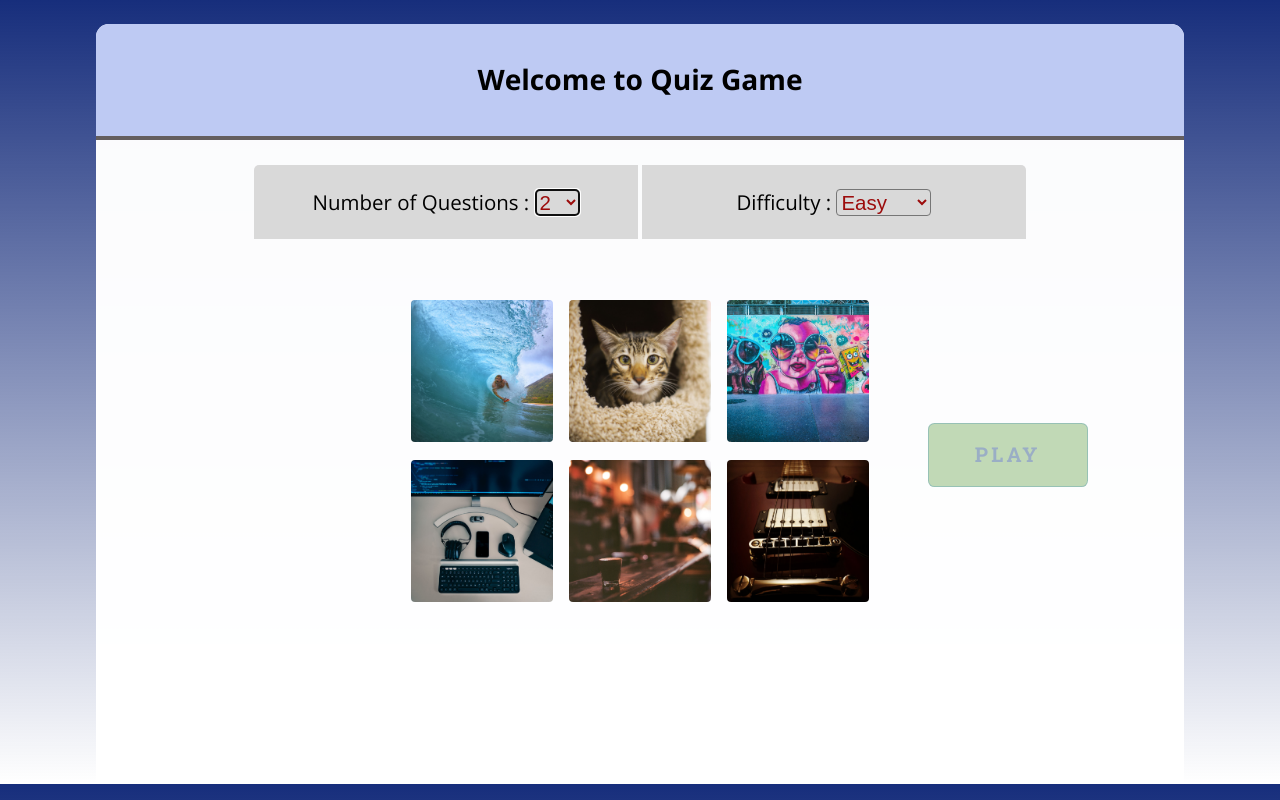
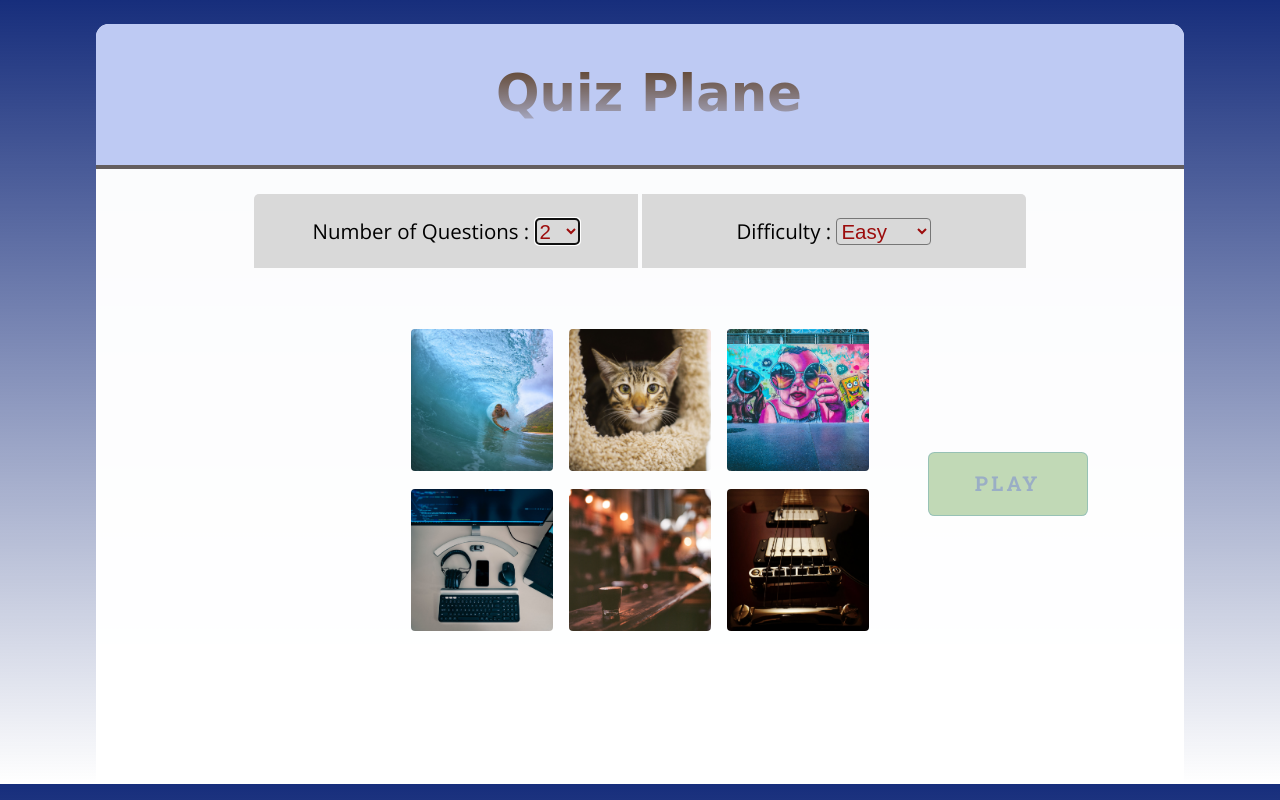
Before and after one commit to Kalud-Z/TheQuizGame, a website built with webpack: page src/index.html in a window 1280 px wide. Built offline with nearby package versions, Linux system fonts and the light colour scheme; a web font is replaced by a local one.

Commit message:
title animation done

```diff
--- a/src/index.html
+++ b/src/index.html
@@ -13,6 +13,8 @@
     <link href="https://fonts.googleapis.com/css?family=Roboto+Slab:700&display=swap" rel="stylesheet">
     <link href="https://fonts.googleapis.com/css?family=Mali:400,500,700&display=swap" rel="stylesheet">
     <link href="https://fonts.googleapis.com/css?family=Merienda+One&display=swap" rel="stylesheet">
+    <link href="https://fonts.googleapis.com/css?family=Merienda+One&display=swap" rel="stylesheet">
+
 
 
 
@@ -37,8 +39,27 @@
 <div class="container">
 
 
+                <!-- center-element -->
+    <div class="header center-element">
 
-    <div class="header center-element">   Welcome to Quiz Game
+    <!-- <div class="AppTitle">a&nbsp;&nbsp;&nbsp;&nbsp;&nbsp;&nbsp;&nbsp;&nbsp;&nbsp;&nbsp;bsdgsgs</div>    -->
+    <div class="AppTitle">
+    <span class="AppTitle__letter"> &nbsp;</span>
+    <span class="AppTitle__letter">Q</span>
+    <span class="AppTitle__letter">u</span>
+    <span class="AppTitle__letter">i</span>
+    <span class="AppTitle__letter">z</span>
+    <span class="AppTitle__letter">&nbsp;</span>
+    <span class="AppTitle__letter">P</span>
+    <span class="AppTitle__letter">l</span>
+    <span class="AppTitle__letter">a</span>
+    <span class="AppTitle__letter">n</span>
+    <span class="AppTitle__letter">e</span>
+    <span class="AppTitle__letter">t</span>
+    <span class="AppTitle__letter"> &nbsp;</span>
+
+
+    </div>
                                 <!-- turn-visible -->
     <div class="go-back-button--replacement-Container "> <svg class="go-back-button--replacement"> <use href="./img/symbol-defs.svg#icon-arrow-left"></use> </svg> </div>
     <!-- <div class="go-back-button--replacement-Container turn-visible "> fgfgfg </div> -->
--- a/src/sass/base/_utilities.scss
+++ b/src/sass/base/_utilities.scss
@@ -46,3 +46,22 @@
     // background-color: rgba(245, 16, 176, 0.5);
     background-position:left bottom !important; //upon hover : red comes from left to right , and it covers the whole surface
 }
+
+
+
+.display-Letter {
+    margin-right: 0rem !important; // starts 47rem. ends = 0rem
+}
+
+.title-change-color {
+
+    @supports (-webkit-background-clip: text) or (background-clip: text) {  //if the browser supports these then do the following
+        background-clip: text;
+        -webkit-background-clip: text;
+        -webkit-text-fill-color: transparent;
+        text-fill-color: transparent;
+
+        background-image: linear-gradient(to top, #4a260300, #4a260386, #4a2603);
+    }
+
+}
--- a/src/sass/components/_buttons.scss
+++ b/src/sass/components/_buttons.scss
@@ -137,7 +137,7 @@
 }
 
 .go-back-button {
-    width: 13rem;
+    // width: 13rem;
     height: 3.85rem;
     background-color: rgba(0, 174, 255, 0.692);
     color: beige;
@@ -148,6 +148,7 @@
     margin-bottom: 2rem;
     margin-top: 1rem;
     margin-left:1rem;
+    padding: 0 2rem;
     &:hover { background-color: rgba(0, 102, 255, 0.63); }
 
     &--replacement {
--- a/src/sass/layout/_header.scss
+++ b/src/sass/layout/_header.scss
@@ -1,12 +1,42 @@
 
 .header {
-    font-size: 2.2rem;
+
     width: 100%;
     border-bottom: 4px solid rgb(100, 94, 94);
-    padding: 2.5rem 0;
+    padding: 5.5rem 0;
     background-color: #becaf3;
     border-radius: 1rem 1rem 0 0;
-    font-weight: 700;
 
     position: relative;
+
+    overflow: hidden;
+
+    & .AppTitle {
+        width: 25.3rem;
+        font-weight: 700;
+        font-size: 4rem;
+        font-family: 'Merienda One', cursive;
+        color : black;
+        // color : transparent;
+        // -webkit-background-clip: text;
+        // background-clip: text;
+        // background-image: linear-gradient(to top, #4a260300, #4a260386, #4a2603);
+
+        display: flex;
+        align-items: center;
+        justify-content: start;
+
+        position: absolute;
+        left: 50%;
+        left: 50%;
+        top: 50%;
+        transform: translate(-50%,-50%);
+
+        &__letter {
+            margin-right: 47rem; // starts 47rem. ends = 0rem
+            transition:all 1s ease-in;
+        }
+
+    }
+
 }
--- a/src/scripts/js/index.js
+++ b/src/scripts/js/index.js
@@ -203,7 +203,6 @@ const ctrlGoBackToScore = () => {
 
 // click buttons Event Listeners §§§§§§§§§§§§§§§§§§§§§§§§§§§§§§§§§§§§§§§§§§§§§§§§§§§§§§§§§§§§§§§§§§§§§§§§§§§§§§§§§§§§§§§§§§§§§§§§§§§§§
 
-
 // choose caterogy listener
 elements.categoriesContainer.addEventListener('click', e => {
     if(e.target.matches('.'+DOMString.category))
@@ -307,7 +306,16 @@ window.addEventListener('keydown', event => {
 });
 
 
-// Other Event Listeners §§§§§§§§§§§§§§§§§§§§§§§§§§§§§§§§§§§§§§§§§§§§§§§§§§§§§§§§§§§§§§§§§§§§§§§§§§§§§§§§§§§§§§§§§§§§§§§§§§§§§§§§§
+// load and Scroll event Listeners §§§§§§§§§§§§§§§§§§§§§§§§§§§§§§§§§§§§§§§§§§§§§§§§§§§§§§§§§§§§§§§§§§§§§§§§§§§§§§§§§§§§§§§§§§§§§§§§§§§§§§§§§
+
+
+// title animation !
+window.addEventListener('load', () => {
+    const allLetters = elements.AppTitle__letter;
+    allLetters.forEach((el,i) => { el.classList.add('display-Letter'); })
+    setTimeout(() => { elements.AppTitle.classList.add('title-change-color'); }, 1000);  //doesnt work in firefox !
+})
+
 
 // Display Images nicely. And , if necessary , Handle Media queries
 window.addEventListener('load', () => {
@@ -352,8 +360,6 @@ const changeGobackBtnOnScroll = () => {
 
 
 
-
-
 /*
 window.addEventListener('click', el => {
    console.log(el.target)
--- a/src/scripts/js/views/base.js
+++ b/src/scripts/js/views/base.js
@@ -2,6 +2,8 @@
 
 export const elements = {
     popupContainer:                 document.querySelector('.popups'),
+    AppTitle:                       document.querySelector('.AppTitle'),
+    AppTitle__letter:               document.querySelectorAll('.AppTitle__letter'),
     exitPopup:                      document.querySelector('.exit-popup'),
     container:                      document.querySelector('.container'),
     numOfQuestionsToPlay:           document.querySelector('.number-of-questions-to-play'),
--- a/src/scripts/js/views/startView.js
+++ b/src/scripts/js/views/startView.js
@@ -2,12 +2,12 @@ import { elements , clearLoader, DOMString } from './base'
 
 
 export const displayImages = () => {
-     // it displays the coupons when we first load the page.
+     // it displays the images when we first load the page.
         const allImages = document.querySelectorAll('.'+DOMString.catergoryImage)
 
         for(let i = 0 ; i < allImages.length ; i++) {
             (function() {
-                    setTimeout(function(){  // display coupons one after the other ==> Nice Animation
+                    setTimeout(function(){  // display images one after the other ==> Nice Animation
                     const allImages = document.querySelectorAll('.'+DOMString.catergoryImage)
                     allImages[i].classList.add('showImage');
                 } ,222 * i); //you need to wait a lil bit.
```
Also changed, not shown: dist/css/style.css.
